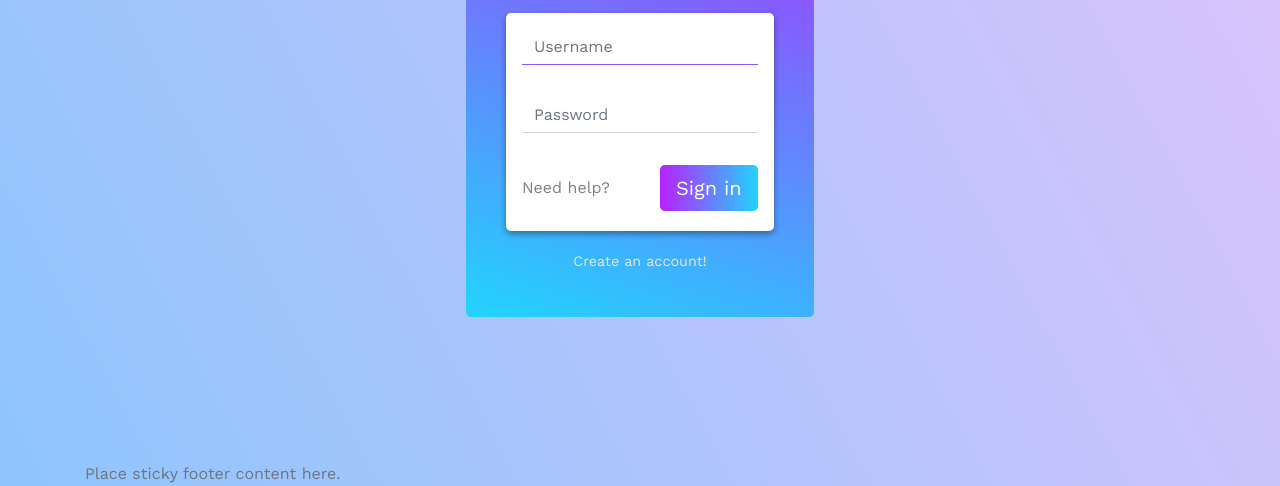
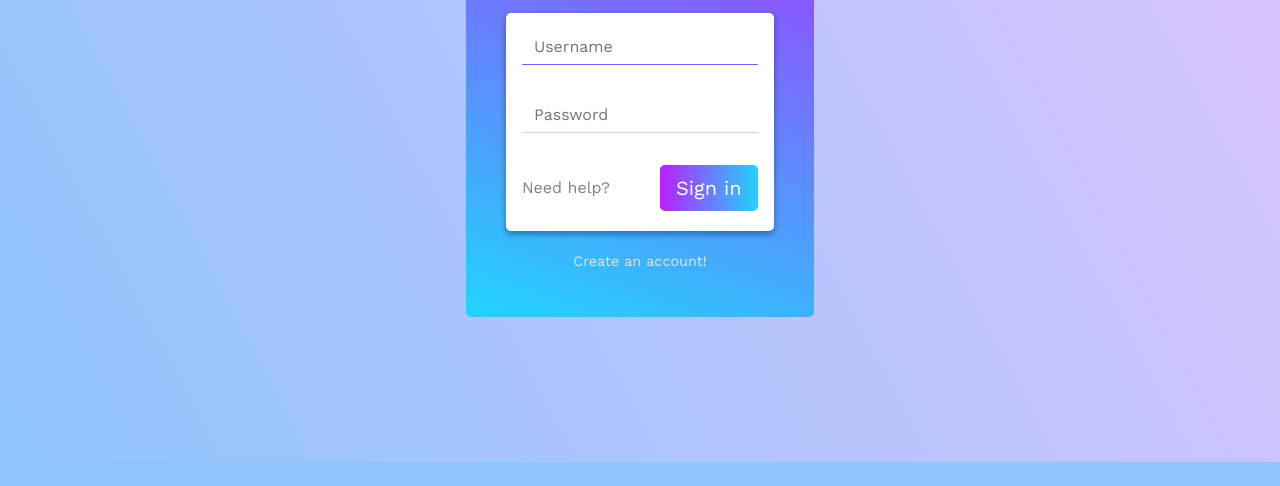
Before and after one commit to mobihack/login-design, a plain HTML site: page index.html in a window 1280 px wide. Shown: the part 338-824 px from the top of the page. After the commit the page ends 800 px from the top, so only its background shows below. Drawn offline with nearby package versions, Linux system fonts and the light colour scheme.

Commit message:
Update readme file

```diff
--- a/index.html
+++ b/index.html
@@ -40,11 +40,6 @@
 				</div>
 			</div>
 		</section>
-		<footer class="footer">
-      <div class="container">
-        <span class="text-muted">Place sticky footer content here.</span>
-      </div>
-    </footer>
 	</body>
 	<script src="./assets/js/site.js"></script>
 </body>
```
Also changed, not shown: docs/login-design-screenshot.png (added), 1 other file.
